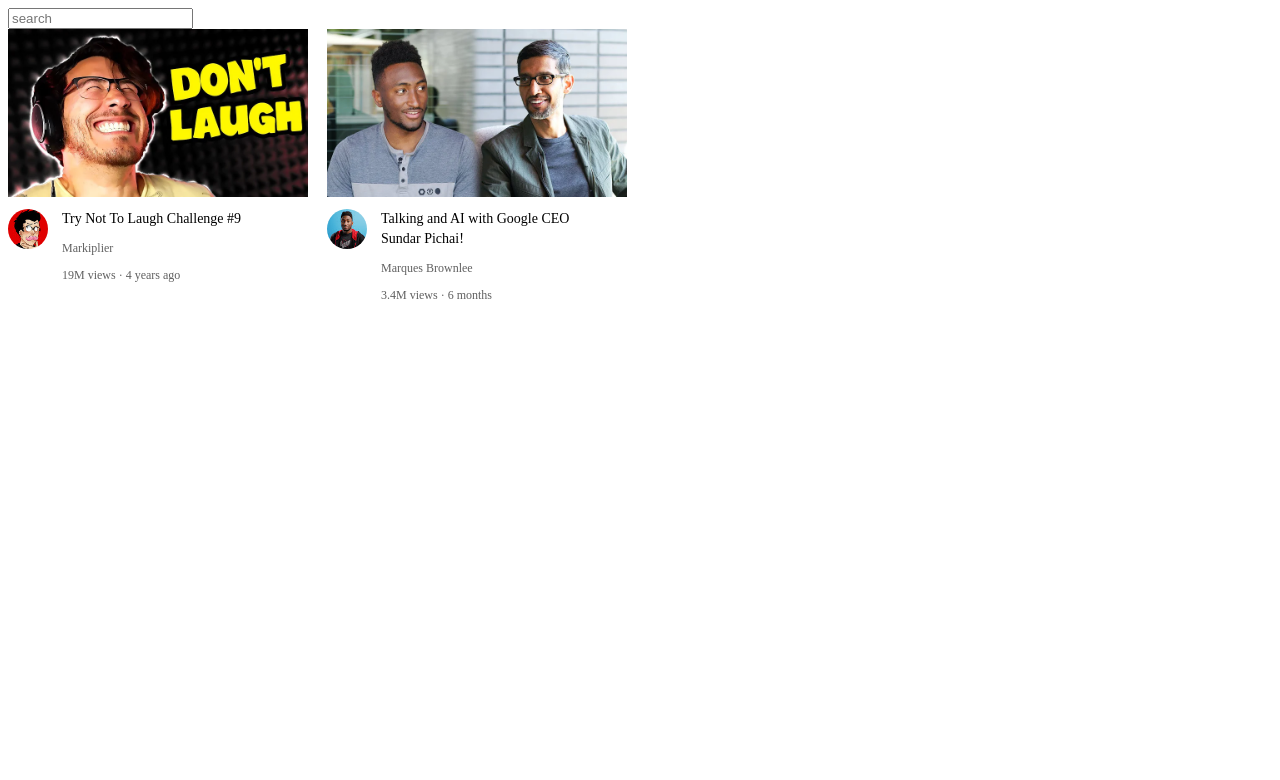
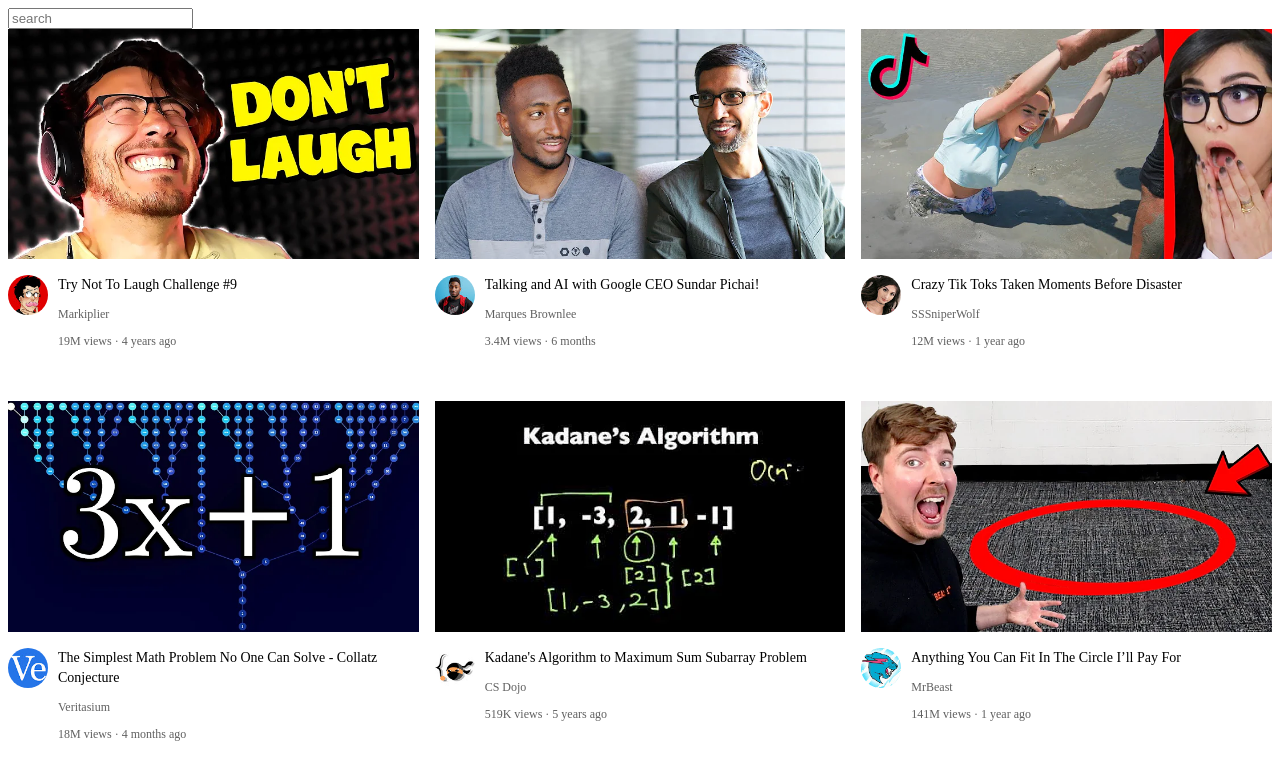
Before and after one commit to Herman-Gathege/super-simple-dev, a plain HTML site: page youtube.html in a window 1280 px wide. Drawn offline with Linux system fonts and the light colour scheme.

Commit message:
change the files

```diff
--- a/youtube.html
+++ b/youtube.html
@@ -14,6 +14,7 @@
       margin-top: 0;
       margin-bottom: 0;
     }
+
     .video-title {
       margin-top: 0;
       font-size: 14px;
@@ -23,31 +24,25 @@
     }
 
     .thumbnail {
-        width: 300px;
-        display: block;
+      width: 100%;
+
     }
 
     .search-bar {
       display: block;
     }
 
-    .video-preview {
-      width: 300px;
-      display: inline-block;
-      vertical-align: top;
-      margin-right: 15px;
+
+
+
+
+
+    .video-info-grid {
+      display: grid;
+      grid-template-columns: 50px 1fr;
     }
 
-    .video-info {
-      display: inline-block;
-      width: 200px;
-    }
 
-    .channel-picture {
-      display: inline-block;
-      width: 50px;
-      vertical-align: top;
-    }
 
     .profile-picture {
       width: 40px;
@@ -67,6 +62,13 @@
     .video-author {
       margin-bottom: 4px;
     }
+
+    .video-grid {
+      display: grid;
+      grid-template-columns: 1fr 1fr 1fr;
+      column-gap: 16px;
+      row-gap: 40px;
+    }
   </style>
 </head>
 
@@ -74,6 +76,7 @@
 
   <input class="search-bar" type="text-box" placeholder="search">
 
+  <div class="video-grid">
 
     <div class="video-preview">
 
@@ -83,10 +86,10 @@
       </div>
 
 
-      <div>
+      <div class="video-info-grid">
         <div class="channel-picture">
 
-          <img class="profile-picture" src="channel pictures/channel-2.jpeg" >
+          <img class="profile-picture" src="channel pictures/channel-2.jpeg">
 
         </div>
 
@@ -119,10 +122,11 @@
       </div>
 
 
-      <div>
+      <div class="video-info-grid">
+
         <div class="channel-picture">
 
-          <img class="profile-picture" src="channel pictures/channel-1.jpeg" >
+          <img class="profile-picture" src="channel pictures/channel-1.jpeg">
 
         </div>
 
@@ -143,14 +147,158 @@
 
       </div>
 
+    </div>
+
+    <div class="video-preview">
+
+      <div class="thumbnail-row">
+        <img class="thumbnail" src="thumbnails/thumbnail-3.webp">
+
+      </div>
+
+
+      <div class="video-info-grid">
+        <div class="channel-picture">
+
+          <img class="profile-picture" src="channel pictures/channel-3.jpeg">
+
+        </div>
+
+        <div class="video-info">
+          <p class="video-title">
+            Crazy Tik Toks Taken Moments Before Disaster
+          </p>
+
+          <p class="video-author">
+            SSSniperWolf
+          </p>
+
+          <p class="video-stats">
+            12M views &#183; 1 year ago
+          </p>
+        </div>
 
 
       </div>
 
 
 
+    </div>
+
+    <div class="video-preview">
+
+      <div class="thumbnail-row">
+        <img class="thumbnail" src="thumbnails/thumbnail-4.webp">
 
       </div>
+
+
+      <div class="video-info-grid">
+
+        <div class="channel-picture">
+
+          <img class="profile-picture" src="channel pictures/channel-4.jpeg">
+
+        </div>
+
+        <div class="video-info">
+          <p class="video-title">
+            The Simplest Math Problem No One Can Solve - Collatz Conjecture
+          </p>
+
+          <p class="video-author">
+            Veritasium
+          </p>
+
+          <p class="video-stats">
+            18M views &#183; 4 months ago
+          </p>
+        </div>
+
+
+      </div>
+
+    </div>
+
+    <div class="video-preview">
+
+      <div class="thumbnail-row">
+        <img class="thumbnail" src="thumbnails/thumbnail-5.webp">
+
+      </div>
+
+
+      <div class="video-info-grid">
+        <div class="channel-picture">
+
+          <img class="profile-picture" src="channel pictures/channel-5.jpeg">
+
+        </div>
+
+        <div class="video-info">
+          <p class="video-title">
+            Kadane's Algorithm to Maximum Sum Subarray Problem
+          </p>
+
+          <p class="video-author">
+            CS Dojo
+          </p>
+
+          <p class="video-stats">
+            519K views &#183; 5 years ago
+          </p>
+        </div>
+
+
+      </div>
+
+
+
+    </div>
+
+    <div class="video-preview">
+
+      <div class="thumbnail-row">
+        <img class="thumbnail" src="thumbnails/thumbnail-6.webp">
+
+      </div>
+
+
+      <div class="video-info-grid">
+
+        <div class="channel-picture">
+
+          <img class="profile-picture" src="channel pictures/channel-6.jpeg">
+
+        </div>
+
+        <div class="video-info">
+          <p class="video-title">
+            Anything You Can Fit In The Circle I’ll Pay For
+          </p>
+
+          <p class="video-author">
+            MrBeast
+          </p>
+
+          <p class="video-stats">
+            141M views &#183; 1 year ago
+          </p>
+        </div>
+
+
+      </div>
+
+    </div>
+
+  </div>
+
+
+
+
+
+
+  <!-- </div> -->
 
 </body>
 
```
Also changed, not shown: grid.html (added, +81 -0 lines), channel pictures/channel-3.jpeg (added), channel pictures/channel-4.jpeg (added), channel pictures/channel-5.jpeg (added), channel pictures/channel-6.jpeg (added), thumbnails/thumbnail-3.webp (added), thumbnails/thumbnail-4.webp (added), thumbnails/thumbnail-5.webp (added), thumbnails/thumbnail-6.webp (added). Lines whose indentation alone changed are shown as unchanged.
